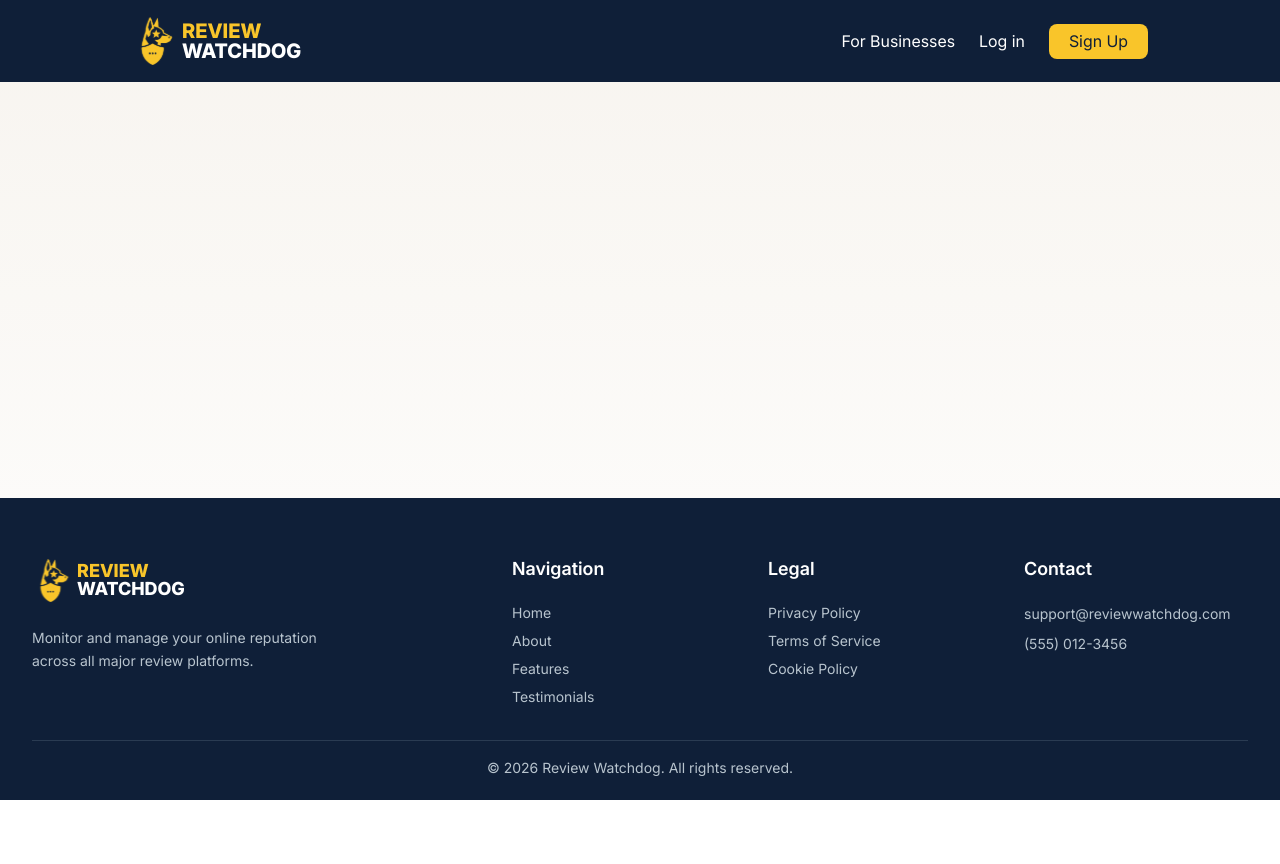
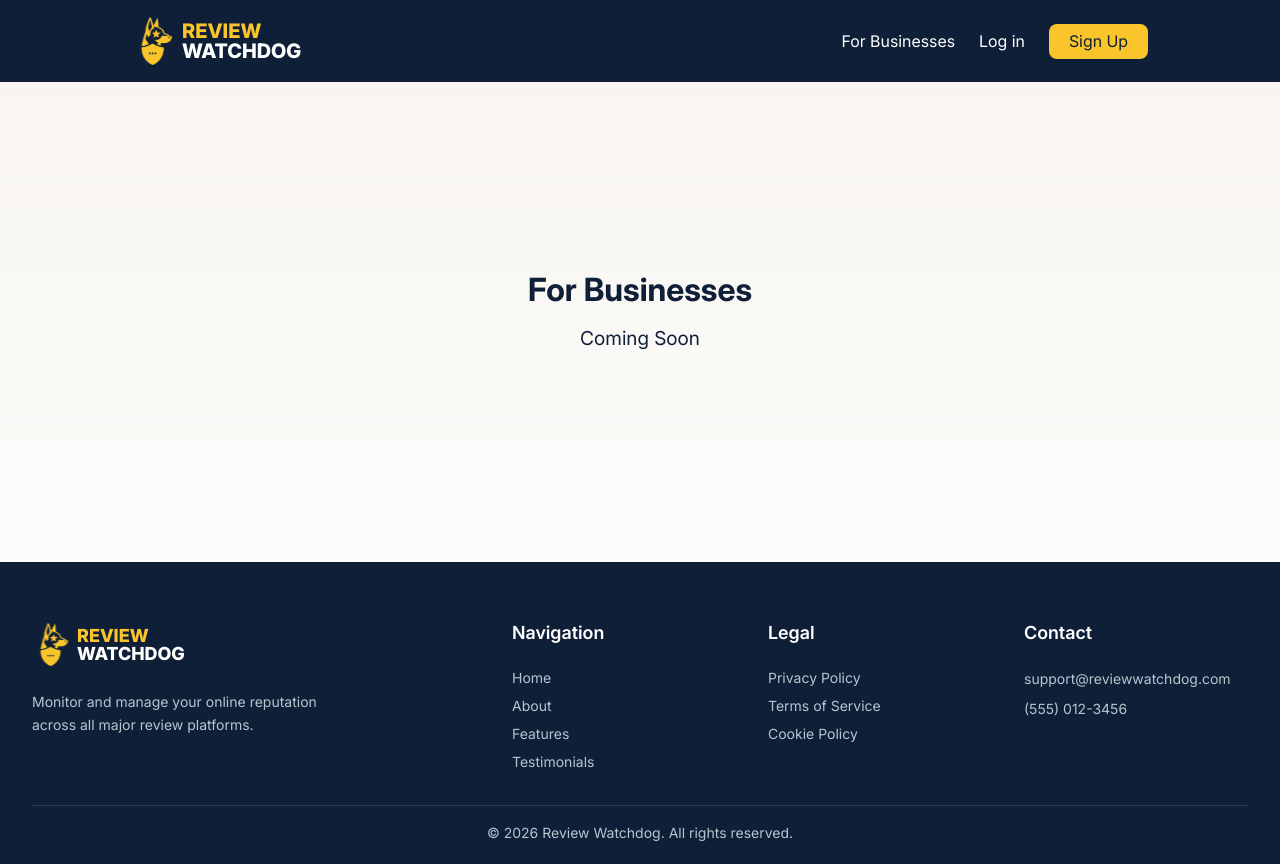
Before and after one commit to Matthews-Jordao/review-watchdog-frontend, a React (Vite) app: page /for-businesses in a window 1280 px wide. Before the commit the page ends 800 px from the top, so only its background shows below. Built offline with nearby package versions, Linux system fonts and the light colour scheme; no server answers.

Commit message:
Review: Confirmed compliance with Stage 1 criteria and checked for BEM, semantic HTML, accessibility, constants, and more

```diff
--- a/src/App.jsx
+++ b/src/App.jsx
@@ -9,6 +9,7 @@ import HomePage from './pages/HomePage/HomePage';
 import AboutPage from './pages/AboutPage/AboutPage';
 import BusinessDetail from './pages/BusinessDetail/BusinessDetail';
 import UserPage from './pages/UserPage/UserPage';
+import ForBusinesses from './pages/ForBusinesses/ForBusinesses';
 
 // Import components
 import Header from './components/Header/Header';
@@ -81,6 +82,7 @@ function App() {
             <Route path="/about" element={<AboutPage />} />
             <Route path="/business/:placeId" element={<BusinessDetail />} />
             <Route path="/user" element={<UserPage user={user} bookmarkedBusinesses={bookmarkedBusinesses} bookmarkedIds={bookmarkedIds} setBookmarkedIds={setBookmarkedIds} onLogout={handleLogout} />} />
+            <Route path="/for-businesses" element={<ForBusinesses />} />
           </Routes>
         </main>
         <Footer />
--- /dev/null
+++ b/src/pages/ForBusinesses/ForBusinesses.css
@@ -0,0 +1,6 @@
+.for-businesses-page {
+  min-height: 60vh;
+  display: flex;
+  align-items: center;
+  justify-content: center;
+}
--- /dev/null
+++ b/src/pages/ForBusinesses/ForBusinesses.jsx
@@ -0,0 +1,12 @@
+import React from 'react';
+import './ForBusinesses.css';
+
+function ForBusinesses() {
+  return (
+    <div className="for-businesses-page container" style={{ minHeight: '60vh', display: 'flex', alignItems: 'center', justifyContent: 'center' }}>
+      <h1 style={{ fontWeight: 700, fontSize: '2rem', textAlign: 'center' }}>For Businesses<br /><span style={{ fontWeight: 400, fontSize: '1.2rem', display: 'block', marginTop: 16 }}>Coming Soon</span></h1>
+    </div>
+  );
+}
+
+export default ForBusinesses;
```
